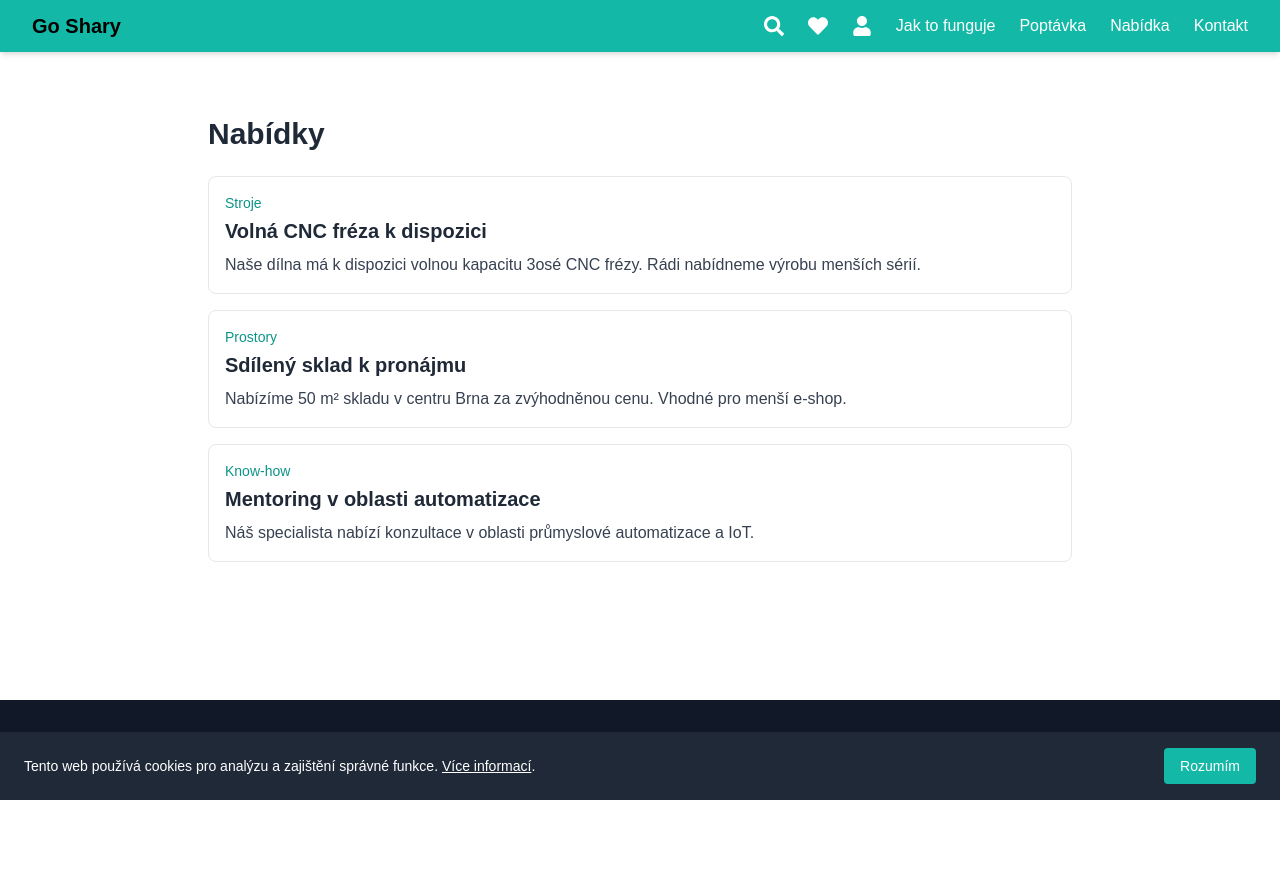
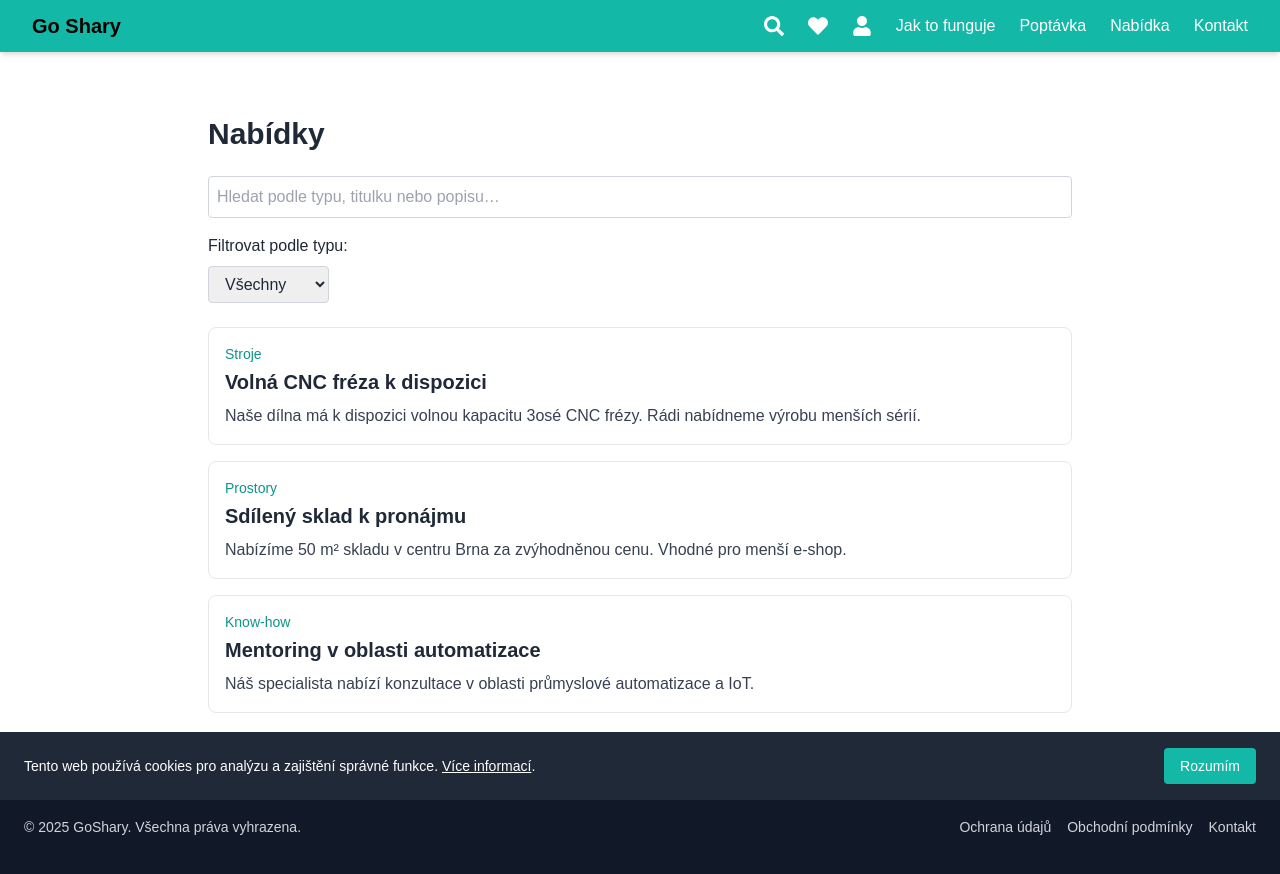
Before and after one commit to Tekier10/goshary, a Next.js app: page /nabidka in a window 1280 px wide. Shown: the top 874 px of the page. Before the commit the page ends 800 px from the top, so only its background shows below. Built offline with nearby package versions, Linux system fonts and the light colour scheme; a web font is replaced by a local one.

Commit message:
Update nabidka.tsx

```diff
--- a/pages/nabidka.tsx
+++ b/pages/nabidka.tsx
@@ -1,4 +1,6 @@
+import { useState } from 'react';
 import Link from 'next/link';
+import FulltextSearch from '../components/FulltextSearch';
 
 const nabidky = [
   {
@@ -22,11 +24,45 @@ const nabidky = [
 ];
 
 export default function NabidkaPage() {
+  const [typFiltr, setTypFiltr] = useState('');
+  const [query, setQuery] = useState('');
+
+  const typy = [...new Set(nabidky.map((n) => n.typ))];
+
+  const filtered = nabidky.filter((n) => {
+    const matchesTyp = typFiltr ? n.typ === typFiltr : true;
+    const matchesQuery =
+      query === '' ||
+      n.typ.toLowerCase().includes(query.toLowerCase()) ||
+      n.titulek.toLowerCase().includes(query.toLowerCase()) ||
+      n.popis.toLowerCase().includes(query.toLowerCase());
+    return matchesTyp && matchesQuery;
+  });
+
   return (
     <div className="max-w-4xl mx-auto px-4 py-8">
       <h1 className="text-3xl font-semibold mb-6">Nabídky</h1>
+
+      <FulltextSearch onSearch={(q) => setQuery(q)} placeholder="Hledat podle typu, titulku nebo popisu…" />
+
+      <div className="mb-6">
+        <label className="block mb-2 font-medium">Filtrovat podle typu:</label>
+        <select
+          value={typFiltr}
+          onChange={(e) => setTypFiltr(e.target.value)}
+          className="border border-gray-300 rounded px-3 py-2"
+        >
+          <option value="">Všechny</option>
+          {typy.map((typ) => (
+            <option key={typ} value={typ}>
+              {typ}
+            </option>
+          ))}
+        </select>
+      </div>
+
       <div className="grid gap-4">
-        {nabidky.map((nabidka) => (
+        {filtered.map((nabidka) => (
           <Link
             key={nabidka.id}
             href={`/nabidka/${nabidka.id}`}
```
